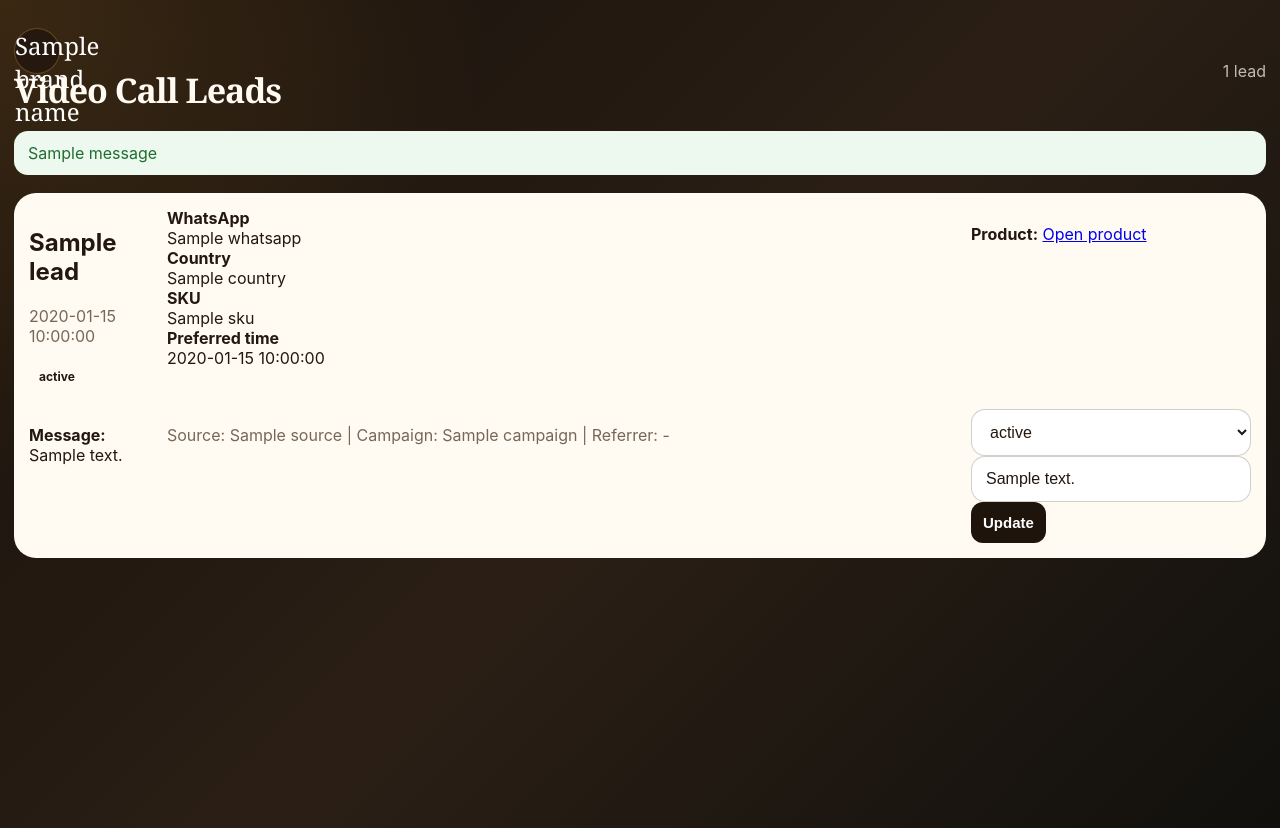
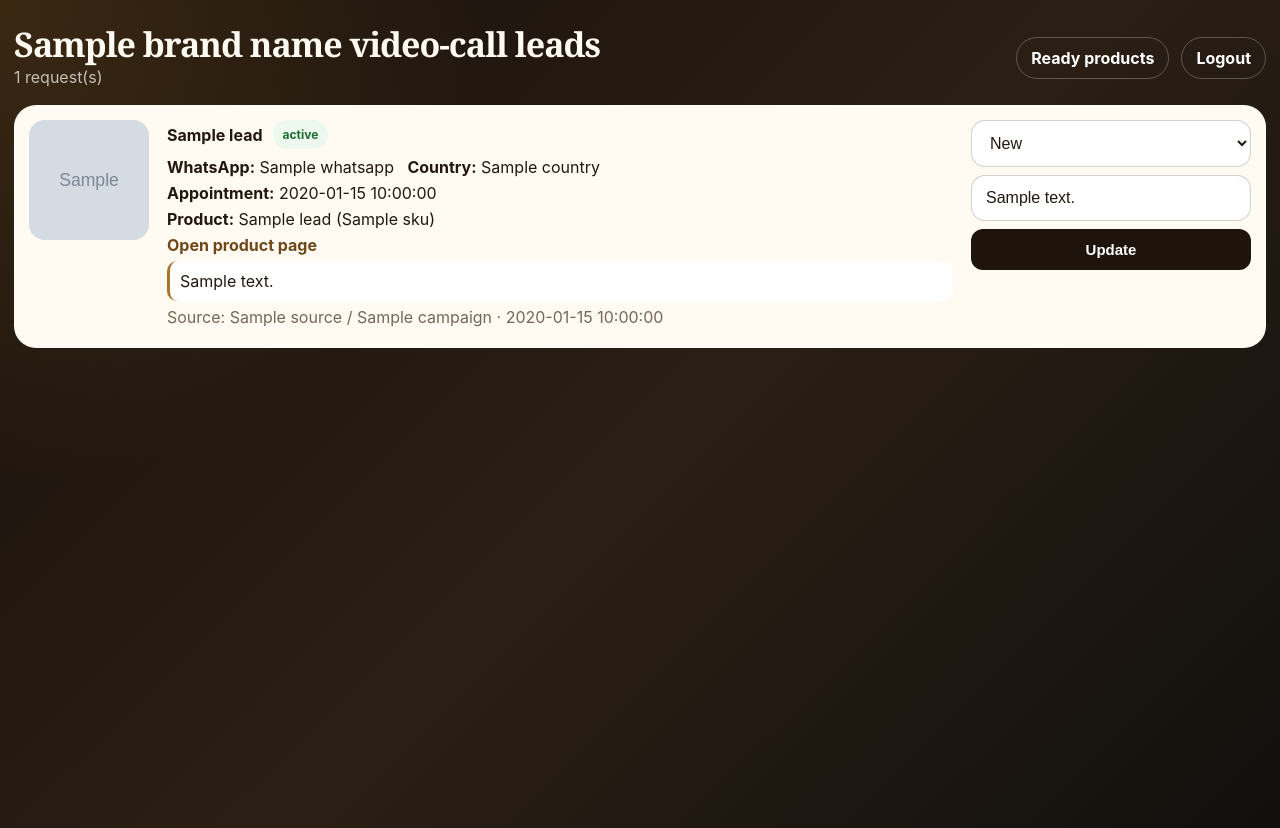
Before and after one commit to karanc21-ai/video, a Flask app: template templates/admin.html in a window 1280 px wide. Run offline with Flask 3, Linux system fonts and the light colour scheme; the template is opened without the code that fills it: most values are stand-ins (such as "Sample title", 1, 10 or a date in 2020); grey boxes marked "Sample" are stand-in pictures; one stand-in notice (Sample message) is shown.

Commit message:
Update admin.html

```diff
--- a/templates/admin.html
+++ b/templates/admin.html
@@ -3,80 +3,53 @@
 <head>
   <meta charset="utf-8">
   <meta name="viewport" content="width=device-width, initial-scale=1">
-  <title>Video Call Leads Admin | {{ brand_name }}</title>
+  <title>Admin | {{ brand_name }}</title>
   <link rel="stylesheet" href="{{ url_for('static', filename='style.css') }}">
 </head>
-<body class="admin-body">
+<body>
   <main class="admin-shell">
     <header class="admin-header">
       <div>
-        <div class="brand-mark">{{ brand_name }}</div>
-        <h1>Video Call Leads</h1>
+        <h1>{{ brand_name }} video-call leads</h1>
+        <p>{{ leads|length }} request(s)</p>
       </div>
-      <p>{{ leads|length }} lead{{ '' if leads|length == 1 else 's' }}</p>
+      <nav class="admin-nav">
+        <a href="{{ url_for('admin_products') }}">Ready products</a>
+        <a href="{{ url_for('admin_logout') }}">Logout</a>
+      </nav>
     </header>
-
-    {% with messages = get_flashed_messages(with_categories=true) %}
-      {% if messages %}
-        <div class="flash-wrap">
-          {% for category, message in messages %}
-            <div class="flash {{ category }}">{{ message }}</div>
-          {% endfor %}
-        </div>
-      {% endif %}
-    {% endwith %}
 
     <div class="lead-list">
       {% for lead in leads %}
         <article class="lead-card">
-          <div class="lead-top">
-            <div>
-              <h2>{{ lead.get('name', '-') }}</h2>
-              <p class="muted">{{ lead.get('timestamp', '') }}</p>
+          <div class="lead-media">
+            {% if lead.product_image_url %}<img src="{{ lead.product_image_url }}" alt="{{ lead.product_title }}">{% else %}<div class="image-fallback">No image</div>{% endif %}
           </div>
-            <span class="status-pill">{{ lead.get('status', 'New') }}</span>
+          <div class="lead-main">
+            <div class="lead-topline">
+              <strong>{{ lead.name }}</strong>
+              <span class="status-pill ready">{{ lead.status or 'New' }}</span>
             </div>
-
-          <div class="lead-grid">
-            <div><strong>WhatsApp</strong><br>{{ lead.get('whatsapp', '') }}</div>
-            <div><strong>Country</strong><br>{{ lead.get('country', '') }}</div>
-            <div><strong>SKU</strong><br>{{ lead.get('sku', '') or '-' }}</div>
-            <div><strong>Preferred time</strong><br>{{ lead.get('preferred_time', '') }}</div>
+            <p><strong>WhatsApp:</strong> {{ lead.whatsapp }} &nbsp; <strong>Country:</strong> {{ lead.country }}</p>
+            <p><strong>Appointment:</strong> {{ lead.appointment_datetime }}</p>
+            <p><strong>Product:</strong> {{ lead.product_title }} {% if lead.sku %}({{ lead.sku }}){% endif %}</p>
+            {% if lead.product_url %}<p><a href="{{ lead.product_url }}" target="_blank" rel="noopener">Open product page</a></p>{% endif %}
+            {% if lead.message %}<p class="lead-message">{{ lead.message }}</p>{% endif %}
+            <p class="muted">Source: {{ lead.source }} / {{ lead.campaign }} · {{ lead.timestamp }}</p>
           </div>
-
-          {% if lead.get('product_url') %}
-            <p><strong>Product:</strong> <a href="{{ lead.get('product_url') }}" target="_blank" rel="noopener">Open product</a></p>
-          {% endif %}
-
-          {% if lead.get('message') %}
-            <p><strong>Message:</strong> {{ lead.get('message') }}</p>
-          {% endif %}
-
-          <p class="muted small">
-            Source: {{ lead.get('source', '') or '-' }} | Campaign: {{ lead.get('campaign', '') or lead.get('utm_campaign', '') or '-' }} | Referrer: {{ lead.get('referrer', '') or '-' }}
-          </p>
-
-          <div class="lead-actions">
-            {% if lead.get('customer_wa_link') %}
-              <a class="wa-button" href="{{ lead.get('customer_wa_link') }}" target="_blank" rel="noopener">Open WhatsApp</a>
-            {% endif %}
-
-            <form action="{{ url_for('admin_update') }}" method="post" class="status-form">
-              <input type="hidden" name="row_number" value="{{ lead.get('row_number') }}">
+          <form class="lead-actions" method="post" action="{{ url_for('admin_update_status') }}">
+            <input type="hidden" name="row_number" value="{{ lead.row_number }}">
             <select name="status">
-                {% for status in status_options %}
-                  <option value="{{ status }}" {% if lead.get('status') == status %}selected{% endif %}>{{ status }}</option>
+              {% for st in ['New','Contacted','Call Scheduled','Completed','Converted','Lost','Cancelled'] %}
+                <option value="{{ st }}" {% if lead.status == st %}selected{% endif %}>{{ st }}</option>
               {% endfor %}
             </select>
-              <input name="notes" type="text" placeholder="Notes" value="{{ lead.get('notes', '') }}">
+            <input type="text" name="notes" placeholder="Notes" value="{{ lead.notes }}">
             <button type="submit">Update</button>
           </form>
-          </div>
         </article>
       {% else %}
-        <section class="lead-card">
-          <p>No leads yet.</p>
-        </section>
+        <div class="empty-state">No leads yet.</div>
       {% endfor %}
     </div>
   </main>
```
Lines whose indentation alone changed are shown as unchanged.
